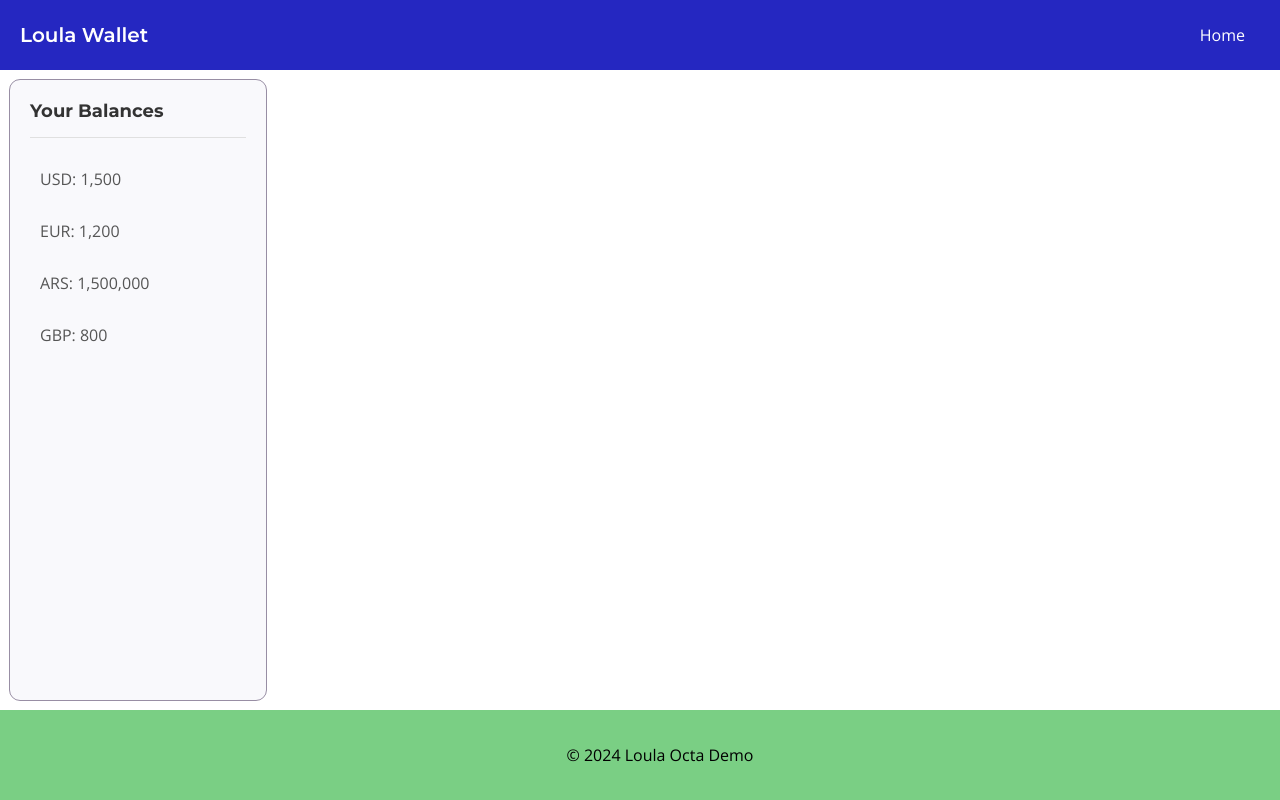
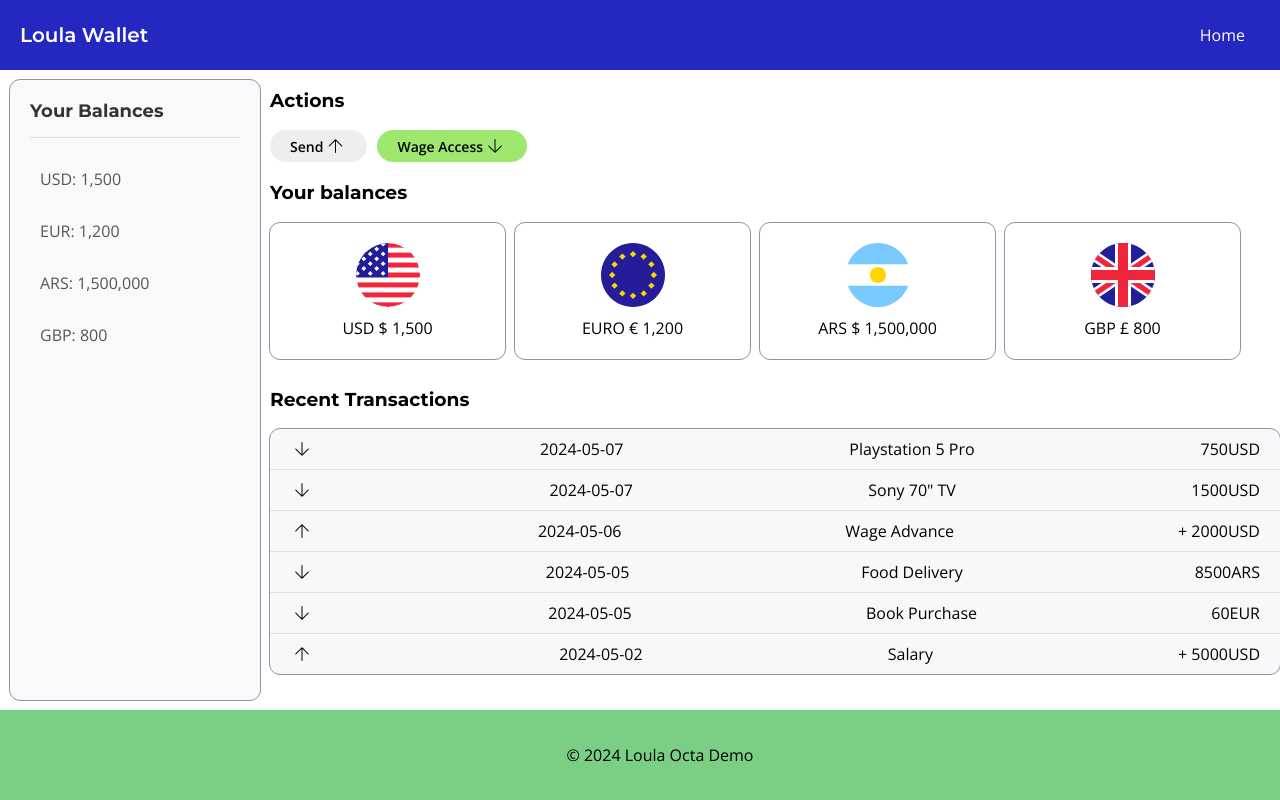
Before and after one commit to octaviotastico/loula-wage-access, a React (Create React App) app in the folder src/app-frontend/: page / in a window 1280 px wide. Built offline with nearby package versions, Linux system fonts and the light colour scheme.

Commit message:
Updated Home view to use components, and added action buttons for sending money

```diff
--- /dev/null
+++ b/src/app-frontend/src/components/Actions/Actions.css
@@ -0,0 +1,37 @@
+.actions {
+  display: flex;
+  flex-direction: column;
+}
+
+.action-list {
+  display: flex;
+  gap: 10px;
+}
+
+.action {
+  border-radius: 100px;
+  border: none;
+  font-size: 14px;
+  font-weight: 600;
+  cursor: pointer;
+  display: flex;
+  justify-content: center;
+  align-items: center;
+  padding: 4px 20px;
+}
+
+.action-grey {
+  background-color: #16330014;
+}
+
+.action-grey:hover {
+  background-color: #1633001f;
+}
+
+.action-green {
+  background-color: #9fe870;
+}
+
+.action-green:hover {
+  background-color: #8bdb66;
+}
--- /dev/null
+++ b/src/app-frontend/src/components/Actions/Actions.js
@@ -0,0 +1,20 @@
+import React from "react";
+import "./Actions.css";
+
+function Actions() {
+  return (
+    <div className="actions">
+      <h3>Actions</h3>
+      <div className="action-list">
+        <button className="action action-grey">
+          Send <span className="material-symbols-rounded">arrow_upward</span>
+        </button>
+        <button className="action action-green">
+          Wage Access <span className="material-symbols-rounded">arrow_downward</span>
+        </button>
+      </div>
+    </div>
+  );
+}
+
+export default Actions;
--- /dev/null
+++ b/src/app-frontend/src/components/Actions/index.js
@@ -0,0 +1,3 @@
+import Actions from './Actions';
+
+export default Actions;
--- a/src/app-frontend/src/views/Home.js
+++ b/src/app-frontend/src/views/Home.js
@@ -2,7 +2,10 @@
 import React from 'react';
 
 // Local Components
+import Actions from '../components/Actions';
+import BalanceList from '../components/BalanceList';
 import LeftNav from '../components/LeftNav';
+import TransactionList from '../components/TransactionList';
 
 // Styles
 import "./Home.css";
@@ -15,18 +18,23 @@ function Home() {
     { currency: 'GBP', amount: '800' }
   ];
 
-  // const transactions = [
-  //   { date: '2024-05-07', description: 'Playstation 5 Pro', amount: '-750', currency: 'USD' },
-  //   { date: '2024-05-07', description: 'Sony 70" TV', amount: '-1500', currency: 'USD' },
-  //   { date: '2024-05-06', description: 'Wage Advance', amount: '2000', currency: 'USD' },
-  //   { date: '2024-05-05', description: 'Food Delivery', amount: '-8500', currency: 'ARS' },
-  //   { date: '2024-05-05', description: 'Book Purchase', amount: '-60', currency: 'EUR' },
-  //   { date: '2024-05-02', description: 'Salary', amount: '5000', currency: 'USD' }
-  // ];
+  const transactions = [
+    { date: '2024-05-07', description: 'Playstation 5 Pro', amount: '-750', currency: 'USD' },
+    { date: '2024-05-07', description: 'Sony 70" TV', amount: '-1500', currency: 'USD' },
+    { date: '2024-05-06', description: 'Wage Advance', amount: '2000', currency: 'USD' },
+    { date: '2024-05-05', description: 'Food Delivery', amount: '-8500', currency: 'ARS' },
+    { date: '2024-05-05', description: 'Book Purchase', amount: '-60', currency: 'EUR' },
+    { date: '2024-05-02', description: 'Salary', amount: '5000', currency: 'USD' }
+  ];
 
   return (
     <div className="home">
       <LeftNav balances={balances} />
+      <section className='home-content'>
+        <Actions />
+        <BalanceList balances={balances} />
+        <TransactionList transactions={transactions} />
+      </section>
     </div>
   );
 }
```
